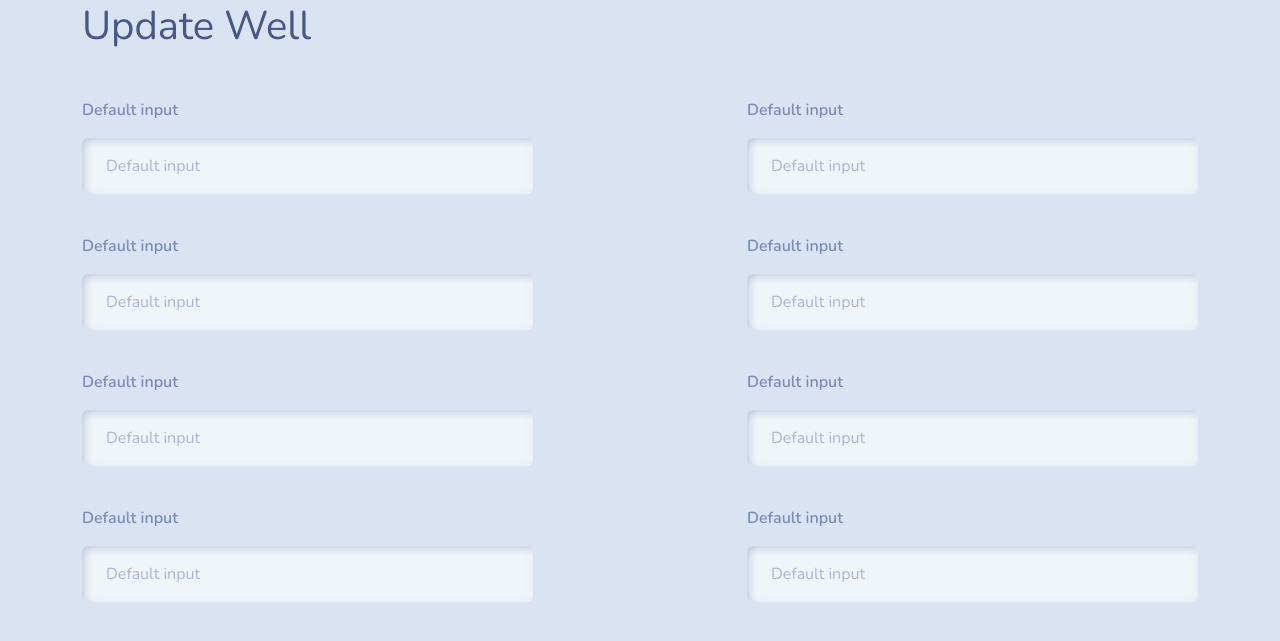
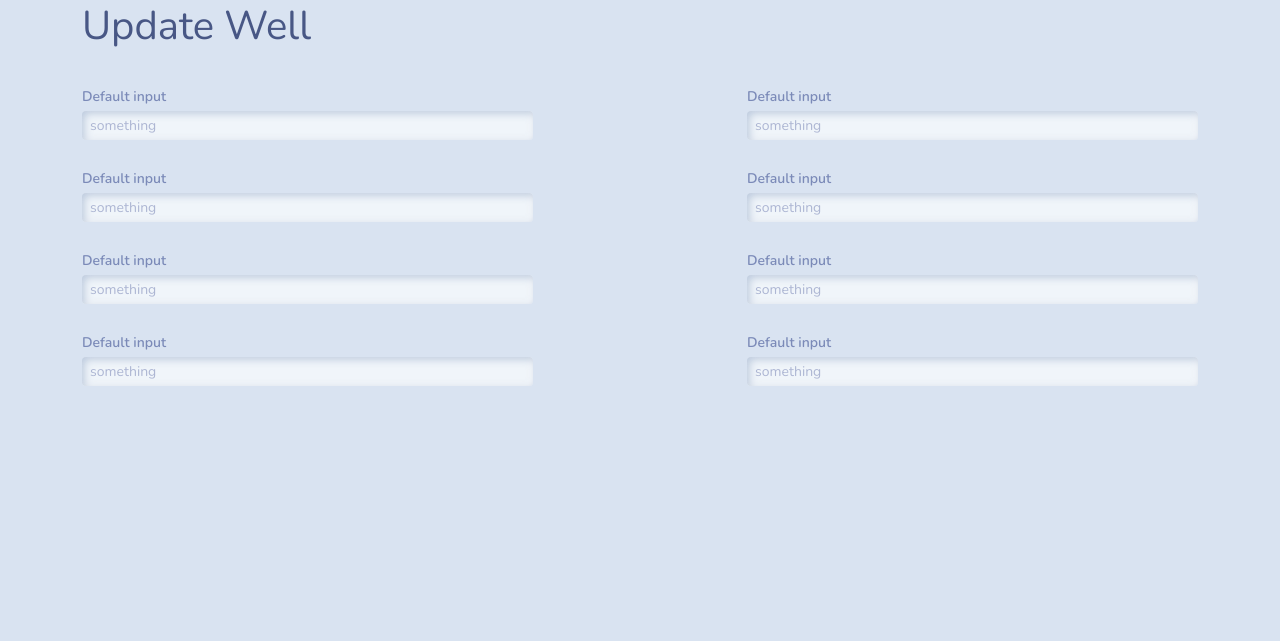
Before and after one commit to daledet/GeoSteam, a Django app: page /update_wells in a window 1280 px wide. Shown: the part 115-756 px from the top of the page. Run offline with Django 5.2, Linux system fonts and the light colour scheme; parts of the project's set-up code (start-up, migrations or seed data) failed here and were passed over; some libraries are stand-ins or nearby versions.

Commit message:
lipstick

```diff
--- a/geodata/templates/surface.html
+++ b/geodata/templates/surface.html
@@ -83,7 +83,7 @@
             <tbody>
               <tr class="table-primary">
                 <td>{{ surface.required_output}}</td>
-                <td>Flow Rate Steam </td>
+                <td>Flow Rate Steam {{ surface.flow_required }} </td>
                 <td>Flow Rate Water </td>
             </tbody>
           </table>
--- a/geodata/templates/update_wells.html
+++ b/geodata/templates/update_wells.html
@@ -19,23 +19,23 @@
 
 
 <div>
-<label class="col-form-label mt-4" for="inputDefault">Default input</label>
-<input type="text" class="form-control" placeholder="Default input" id="inputDefault">
+<label class="col-form-label col-form-label-sm mt-4" for="inputSmall">Default input</label>
+<input class="form-control form-control-sm" type="text" placeholder="something" id="inputSmall">
 </div>
 
 <div>
-<label class="col-form-label mt-4" for="inputDefault">Default input</label>
-<input type="text" class="form-control" placeholder="Default input" id="inputDefault">
+<label class="col-form-label col-form-label-sm mt-4" for="inputSmall">Default input</label>
+<input class="form-control form-control-sm" type="text" placeholder="something" id="inputSmall">
 </div>
 
 <div>
-<label class="col-form-label mt-4" for="inputDefault">Default input</label>
-<input type="text" class="form-control" placeholder="Default input" id="inputDefault">
+<label class="col-form-label col-form-label-sm mt-4" for="inputSmall">Default input</label>
+<input class="form-control form-control-sm" type="text" placeholder="something" id="inputSmall">
 </div>
 
 <div>
-<label class="col-form-label mt-4" for="inputDefault">Default input</label>
-<input type="text" class="form-control" placeholder="Default input" id="inputDefault">
+<label class="col-form-label col-form-label-sm mt-4" for="inputSmall">Default input</label>
+<input class="form-control form-control-sm" type="text" placeholder="something" id="inputSmall">
 </div>
 
 
@@ -48,23 +48,23 @@
 
 
 <div>
-<label class="col-form-label mt-4" for="inputDefault">Default input</label>
-<input type="text" class="form-control" placeholder="Default input" id="inputDefault">
+<label class="col-form-label col-form-label-sm mt-4" for="inputSmall">Default input</label>
+<input class="form-control form-control-sm" type="text" placeholder="something" id="inputSmall">
 </div>
 
 <div>
-<label class="col-form-label mt-4" for="inputDefault">Default input</label>
-<input type="text" class="form-control" placeholder="Default input" id="inputDefault">
+<label class="col-form-label col-form-label-sm mt-4" for="inputSmall">Default input</label>
+<input class="form-control form-control-sm" type="text" placeholder="something" id="inputSmall">
 </div>
 
 <div>
-<label class="col-form-label mt-4" for="inputDefault">Default input</label>
-<input type="text" class="form-control" placeholder="Default input" id="inputDefault">
+<label class="col-form-label col-form-label-sm mt-4" for="inputSmall">Default input</label>
+<input class="form-control form-control-sm" type="text" placeholder="something" id="inputSmall">
 </div>
 
 <div>
-<label class="col-form-label mt-4" for="inputDefault">Default input</label>
-<input type="text" class="form-control" placeholder="Default input" id="inputDefault">
+<label class="col-form-label col-form-label-sm mt-4" for="inputSmall">Default input</label>
+<input class="form-control form-control-sm" type="text" placeholder="something" id="inputSmall">
 </div>
 
 </div>
```
